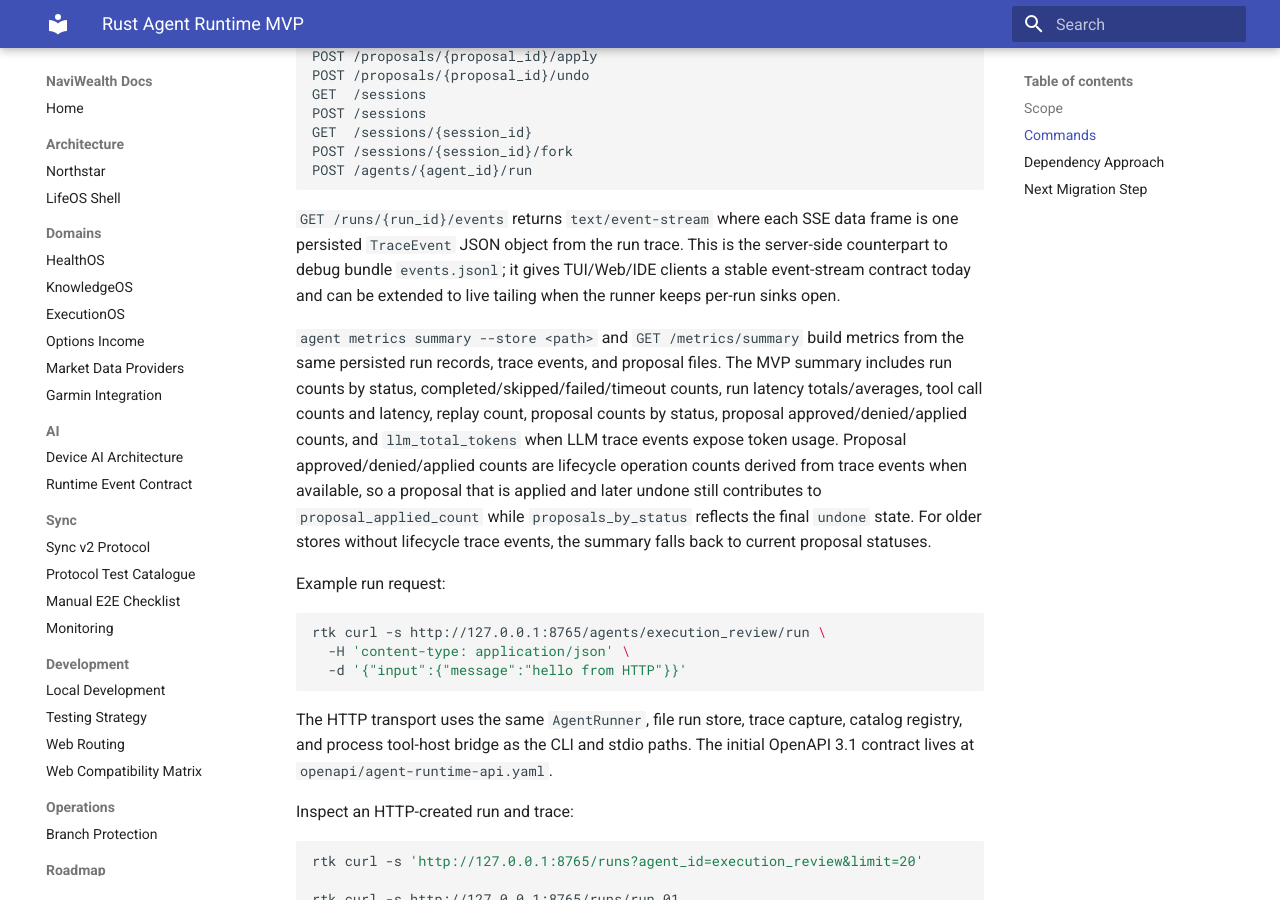
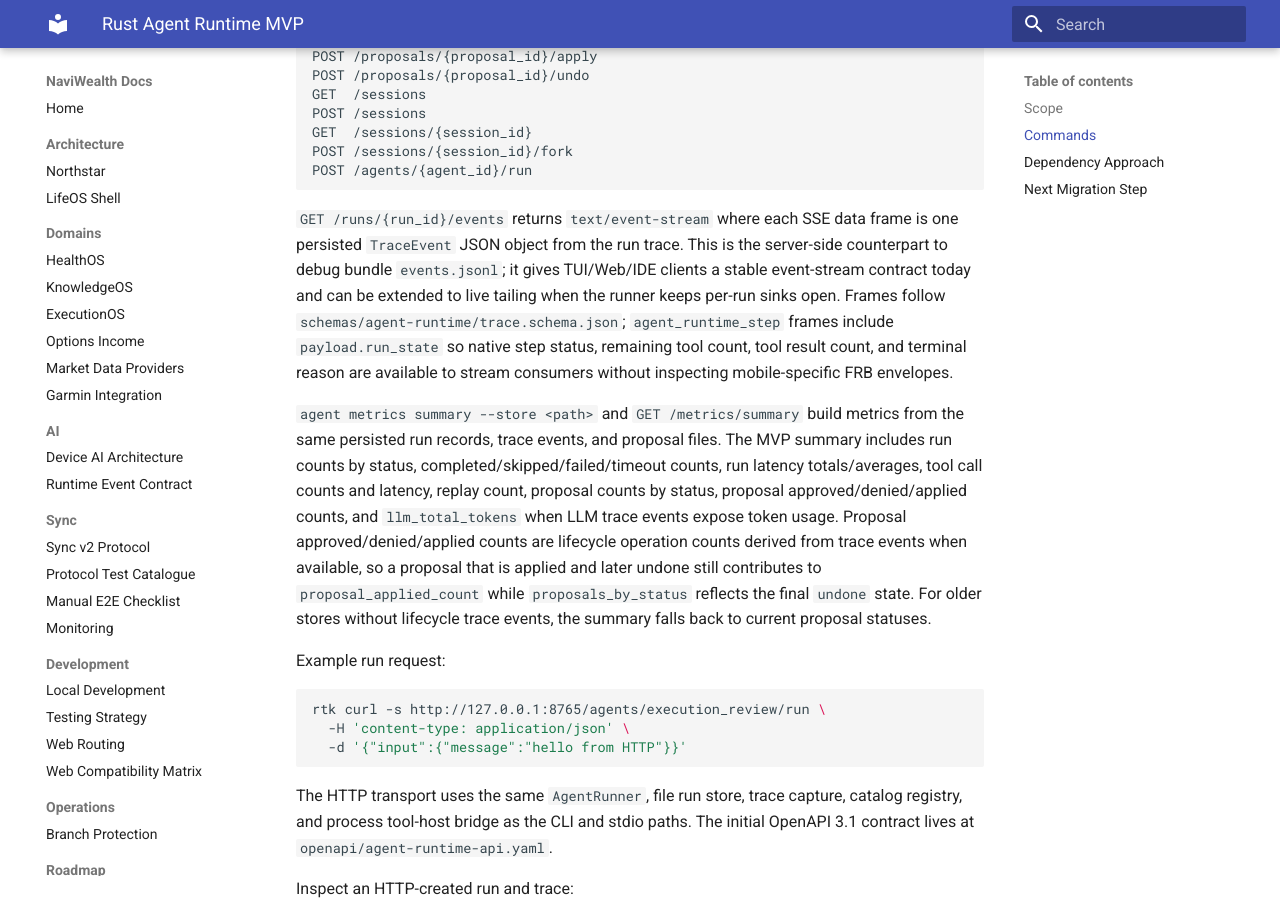
Before and after one commit to zsh-a/NaviWealth, an MkDocs documentation site: the page built from docs/architecture/rust-agent-runtime-mvp.md, in a window 1280 px wide and 900 px high, scrolled down 17877 px. Built offline with MkDocs 1.6.1 and Material for MkDocs 9.7.7, drawn with Linux system fonts in a browser that asks for light colours.

Commit message:
docs(agent): document frb step trace events in openapi

```diff
--- a/docs/architecture/rust-agent-runtime-mvp.md
+++ b/docs/architecture/rust-agent-runtime-mvp.md
@@ -884,7 +884,11 @@ POST /agents/{agent_id}/run
 frame is one persisted `TraceEvent` JSON object from the run trace. This is the
 server-side counterpart to debug bundle `events.jsonl`; it gives TUI/Web/IDE
 clients a stable event-stream contract today and can be extended to live tailing
-when the runner keeps per-run sinks open.
+when the runner keeps per-run sinks open. Frames follow
+`schemas/agent-runtime/trace.schema.json`; `agent_runtime_step` frames include
+`payload.run_state` so native step status, remaining tool count, tool result
+count, and terminal reason are available to stream consumers without inspecting
+mobile-specific FRB envelopes.
 
 `agent metrics summary --store <path>` and `GET /metrics/summary` build metrics
 from the same persisted run records, trace events, and proposal files. The MVP
```
Also changed, not shown: 2 other files.
